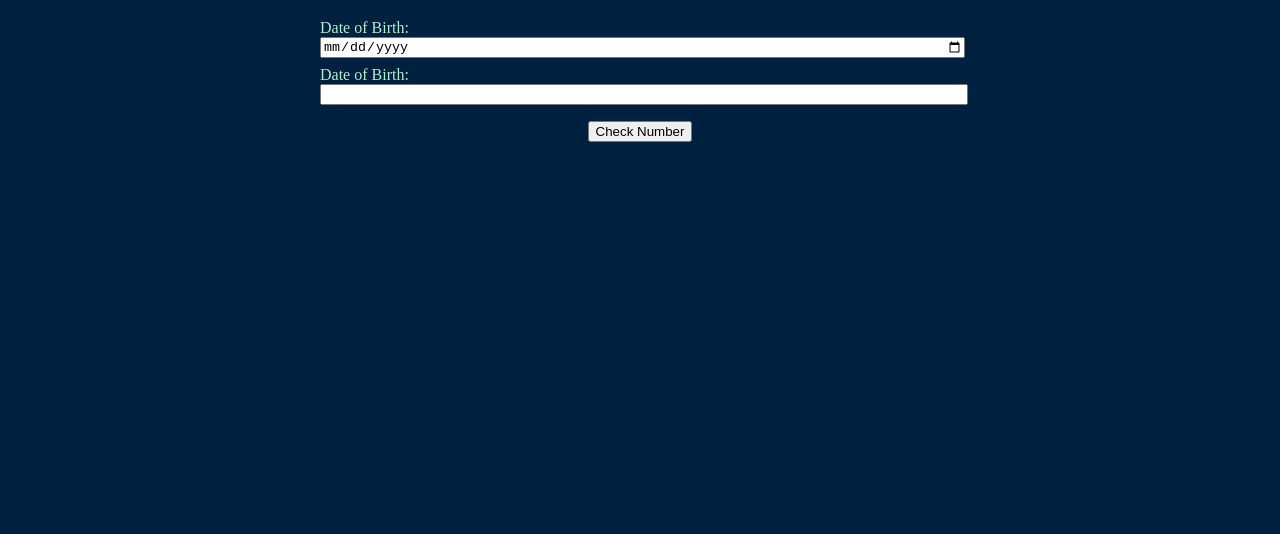
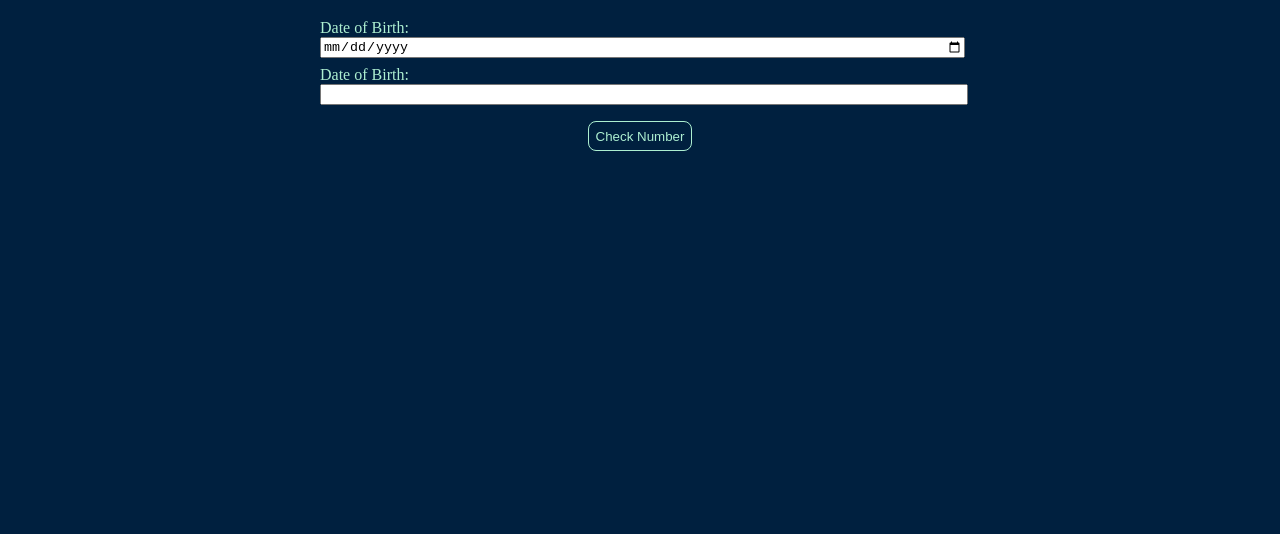
Before and after one commit to yadavanuj44/birthday-lucky-checker, a plain HTML site: page index.html in a window 1280 px wide. Shown: the part 61-595 px from the top of the page. Drawn offline with Linux system fonts and the light colour scheme.

Commit message:
small UI update

```diff
--- a/styles.css
+++ b/styles.css
@@ -30,6 +30,11 @@ p{
     margin: auto;
     display: block;
     margin-top: 1rem;
+    padding: 0.4rem;
+    background-color: transparent;
+    color: #ADEFD1FF;
+    border: 1px solid #ADEFD1FF;
+    border-radius: 0.5rem;
 }
 
 .link {
```
